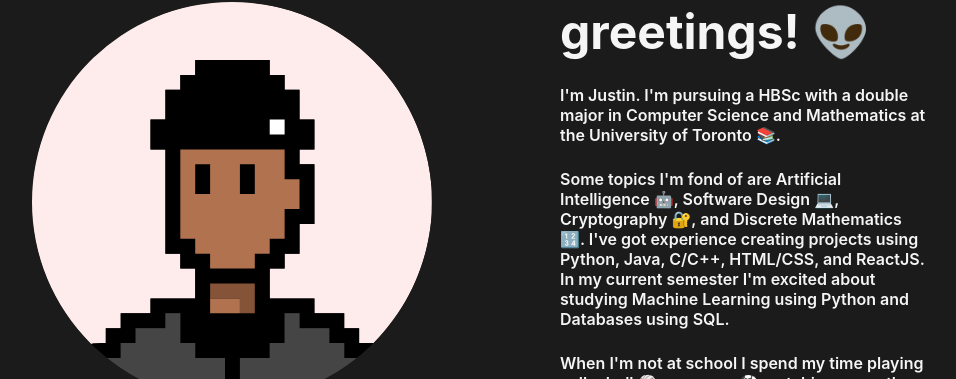
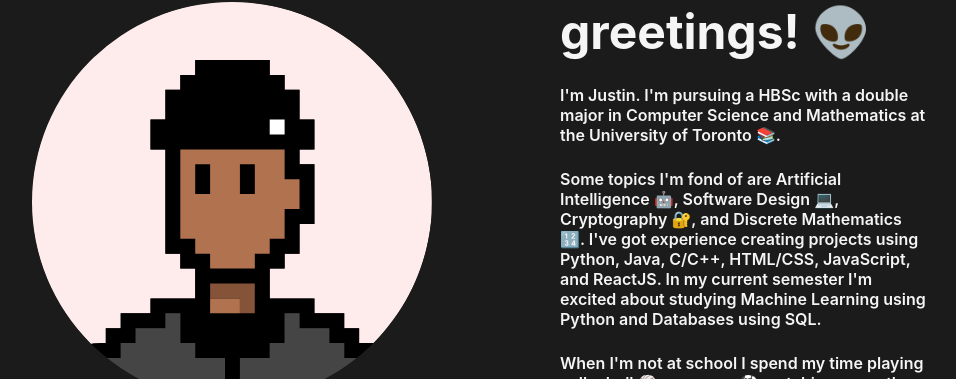
Before and after one commit to justin-gna/justin-gna.github.io, a React (Create React App) app: page / in a window 1280 px wide. Shown: the part 1031-1410 px from the top of the page, without its empty margins (160-1116 px from the left). Built offline with nearby package versions, Linux system fonts and the light colour scheme.

Commit message:
added one thing to about me

```diff
--- a/src/components/AboutMe.js
+++ b/src/components/AboutMe.js
@@ -13,7 +13,7 @@
                         Mathematics at the University of Toronto 📚.</p>
                     <p>Some topics I'm fond of are Artificial Intelligence 🤖, Software Design 💻,
                         Cryptography 🔐, and Discrete Mathematics 🔢. I've got experience creating
-                        projects using Python, Java, C/C++, HTML/CSS, and ReactJS. In my current
+                        projects using Python, Java, C/C++, HTML/CSS, JavaScript, and ReactJS. In my current
                         semester I'm excited about studying Machine Learning using Python and Databases using SQL.</p>
                     <p>
                         When I'm not at school I spend my time playing volleyball 🏐 or soccer ⚽, catching up on the latest movies 🎬
```
